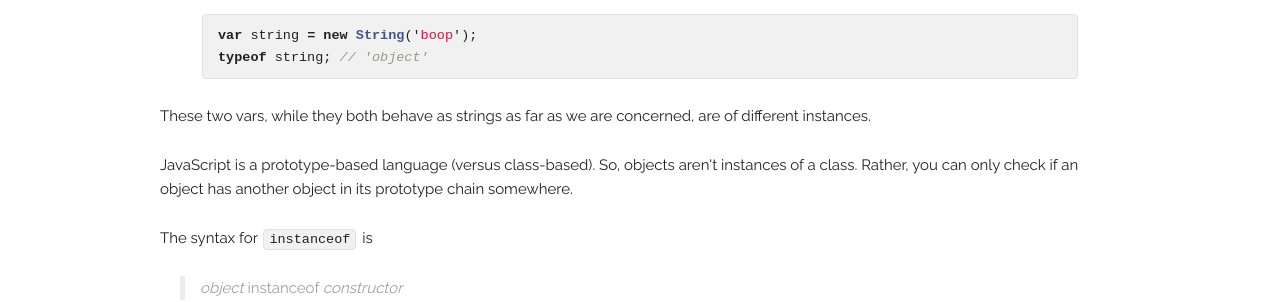
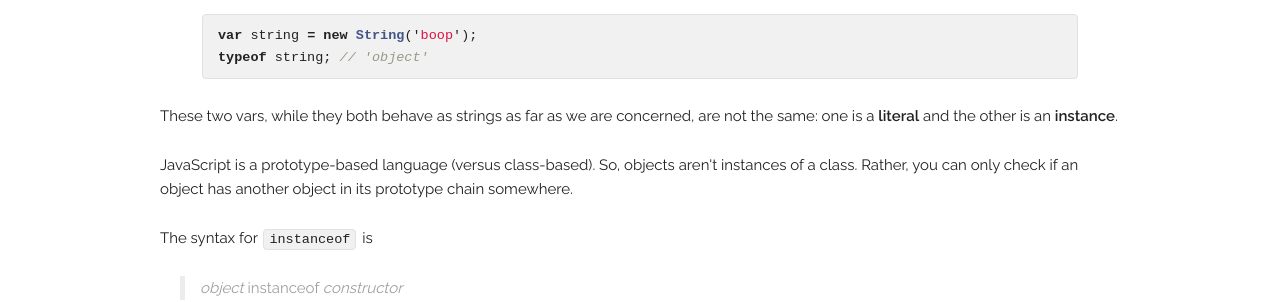
Before and after one commit to sranso/sranso.github.io, a Jekyll site: the page built from _posts/blogs/2016-10-05-typeof-instanceof-constructor.html, in a window 1280 px wide. Shown: the part 967-1269 px from the top of the page. Built offline with Jekyll 4.4.1, drawn with Linux system fonts in a browser that asks for light colours.

Commit message:
Another edit.

```diff
--- a/_posts/blogs/2016-10-05-typeof-instanceof-constructor.html
+++ b/_posts/blogs/2016-10-05-typeof-instanceof-constructor.html
@@ -49,7 +49,8 @@ is different from creating a string object using the <code>String</code> functio
 var string = new String('boop');
 typeof string; // 'object'
 {% endhighlight %}
-These two vars, while they both behave as strings as far as we are concerned, are of different instances.
+These two vars, while they both behave as strings as far as we are concerned, are not the same:
+one is a <strong>literal</strong> and the other is an <strong>instance</strong>.
 </p>
 
 <p>
```
